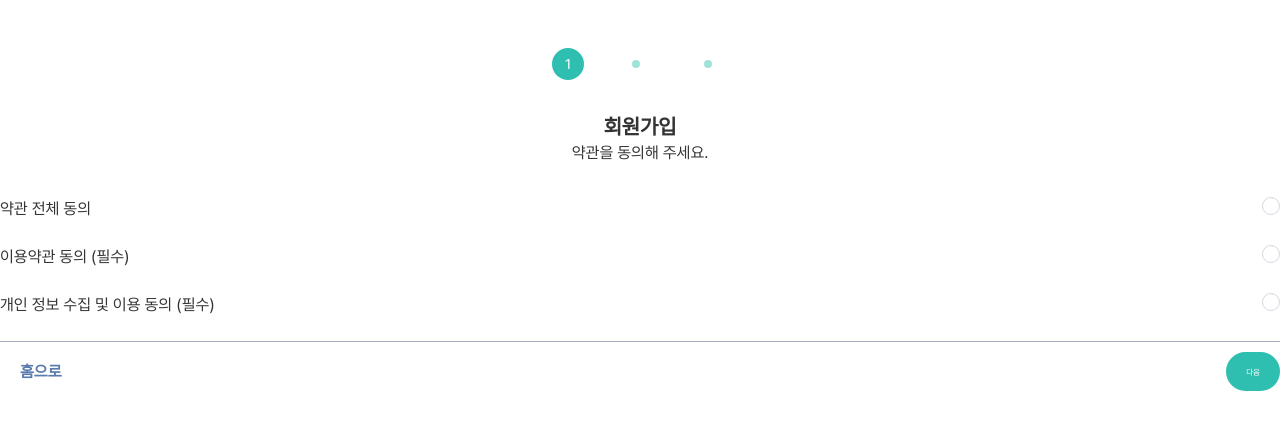
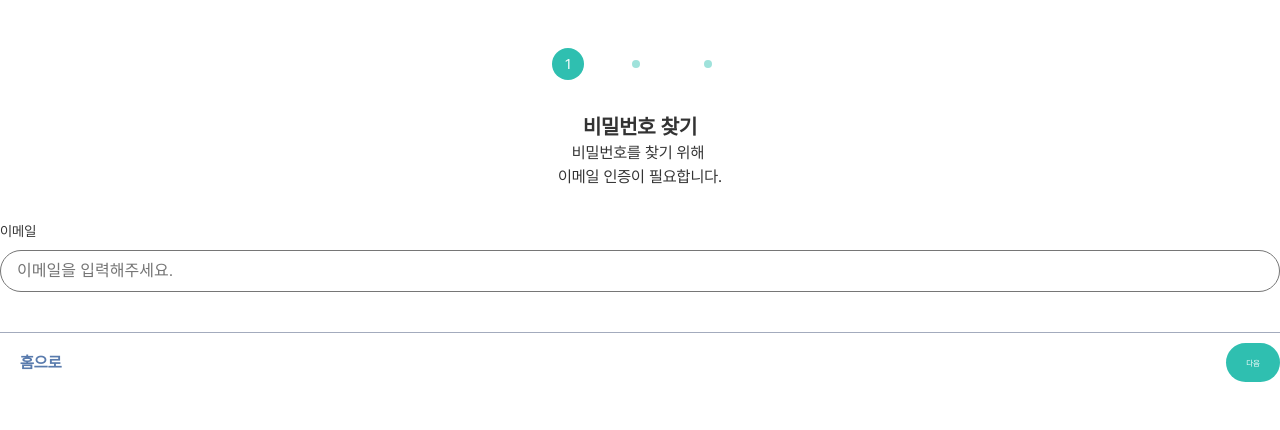
Before and after one commit to TEAM-LAGOON/THE_MANLI_FRONT, a Next.js app: page /test in a window 1280 px wide. Shown: the top 430 px of the page. Built offline with nearby package versions, Linux system fonts and the light colour scheme.

Commit message:
update: change password

```diff
--- a/src/components/Modules/FormLayout/FormLayout.tsx
+++ b/src/components/Modules/FormLayout/FormLayout.tsx
@@ -22,6 +22,12 @@ const FormLayout: React.FC<FormLayoutPropsType> = ({ children, ...props }) => {
           type={'regular-m'}
           value={formLayoutState.text[formLayoutState.currentNum - 1].description}
         />
+        {formLayoutState.text[formLayoutState.currentNum - 1].subText && (
+          <Text
+            type={'regular-m'}
+            value={formLayoutState.text[formLayoutState.currentNum - 1].subText}
+          />
+        )}
       </StepperWrapper>
       {children}
       <ButtonWrapper>
--- a/src/components/Modules/FormLayout/FormLayout.types.ts
+++ b/src/components/Modules/FormLayout/FormLayout.types.ts
@@ -16,4 +16,5 @@ export interface formLayoutStateType {
 export interface TextType {
   title: string;
   description: string;
+  subText?: string;
 }
--- a/src/components/Modules/InputInfo/InputInfo.tsx
+++ b/src/components/Modules/InputInfo/InputInfo.tsx
@@ -25,10 +25,6 @@ const InputInfo: React.FC<InputInfoPropsType> = ({
   useEffect(() => {
     nickNameCheck(inputValue.nickName);
   }, [inputValue.nickName]);
-
-  useEffect(() => {
-    console.log(inputValue);
-  }, [inputValue]);
 
   const emailCheck = (email: string) => {
     if (inputValue.email.length > 0) {
@@ -58,7 +54,7 @@ const InputInfo: React.FC<InputInfoPropsType> = ({
   const nickNameCheck = (nickName: string) => {
     if (inputValue.nickName.length > 0) {
       const regexResult = regexNickName(nickName);
-      console.log('regexResult', regexResult);
+
       setPass({ ...pass, nickName: regexResult });
 
       if (regexResult) {
--- /dev/null
+++ b/src/components/Templates/ChangePassword/ChangePassword.tsx
@@ -0,0 +1,199 @@
+import styled from '@emotion/styled';
+import { useEffect, useState } from 'react';
+import useMultiInput from '../../../hooks/useMultiInput';
+import { regexEmail } from '../../../utils';
+import { Container, Input, Text } from '../../Atoms';
+import { FormLayout, InputPassword } from '../../Modules';
+import { ChangePasswordPropsType, inputCheckState } from './ChangePassword.types';
+
+const ChangePassword: React.FC<ChangePasswordPropsType> = ({
+  changePasswordState,
+  setChangePasswordState,
+}) => {
+  const [inputValue, handleChangeInput] = useMultiInput({
+    email: '',
+    certification: '',
+  });
+
+  const [pass, setPass] = useState<inputCheckState>({
+    email: undefined,
+    certification: undefined,
+  });
+
+  useEffect(() => {
+    emailCheck(inputValue.email);
+  }, [inputValue.email]);
+
+  const [formLayoutState, setFormLayoutState] = useState({
+    maxNum: 3,
+    currentNum: 1,
+    text: [
+      {
+        title: '비밀번호 찾기',
+        description: '비밀번호를 찾기 위해 ',
+        subText: '이메일 인증이 필요합니다.',
+      },
+      {
+        title: '이메일 인증',
+        description: '인증번호를 발송하였습니다. ',
+        subText: '받으신 인증번호를 입력해 주세요.',
+      },
+      { title: '회원가입', description: '인증 번호를 입력해주세요.' },
+    ],
+  });
+
+  const nextHandler = (currentNum: number) => {
+    if (currentNum === 1) {
+      if (changePasswordState.inputEmail.emailPass) {
+        setFormLayoutState({ ...formLayoutState, currentNum: currentNum + 1 });
+      }
+    } else if (currentNum === 2) {
+      if (changePasswordState.inputCertification.certificationPass) {
+        setFormLayoutState({ ...formLayoutState, currentNum: currentNum + 1 });
+      }
+    } else if (currentNum === 3) {
+      if (
+        changePasswordState.inputPassword.passwordPass &&
+        changePasswordState.inputPassword.passwordCheckPass
+      ) {
+        alert('비밀 번호 변경 완료');
+      }
+    }
+  };
+
+  const emailCheck = (email: string) => {
+    if (inputValue.email.length > 0) {
+      const regexResult = regexEmail(email);
+      setPass({ ...pass, email: regexResult });
+
+      if (regexResult) {
+        setChangePasswordState({
+          ...changePasswordState,
+          inputEmail: {
+            ...changePasswordState.inputEmail,
+            email: inputValue.email,
+            emailPass: true,
+          },
+        });
+      } else {
+        setChangePasswordState({
+          ...changePasswordState,
+          inputEmail: {
+            ...changePasswordState.inputEmail,
+            emailPass: false,
+          },
+        });
+      }
+    }
+  };
+  const certificationCheck = (certification: string) => {
+    // TODO: 인증 regexResult 부분 수정 필요
+    const regexResult = true;
+    setPass({ ...pass, email: regexResult });
+
+    if (regexResult) {
+      setChangePasswordState({
+        ...changePasswordState,
+        inputCertification: {
+          ...changePasswordState.inputCertification,
+          certification: inputValue.certification,
+          certificationPass: true,
+        },
+      });
+    } else {
+      setChangePasswordState({
+        ...changePasswordState,
+        inputCertification: {
+          ...changePasswordState.inputCertification,
+          certificationPass: false,
+        },
+      });
+    }
+  };
+
+  return (
+    <Container>
+      <FormLayout
+        formLayoutState={formLayoutState}
+        setFormLayoutState={setFormLayoutState}
+        nextHandler={nextHandler}
+      >
+        {formLayoutState.currentNum === 1 ? (
+          <Wrapper>
+            <div className="input-wrapper">
+              <Text type={'regular-s'} align={'left'} value={'이메일'} />
+              <Input
+                className={pass.email === false ? 'input-error' : ''}
+                inputName={'email'}
+                fontSize={'2rem'}
+                padding={'1rem 2rem'}
+                inputValue={inputValue.email}
+                placeholderText={'이메일을 입력해주세요.'}
+                onAction={handleChangeInput}
+                onFocus={() => emailCheck(inputValue.email)}
+              />
+              {pass.email === false ? (
+                <Text
+                  style={{ textIndent: '1rem', marginTop: '0.5rem' }}
+                  type={'regular-sm'}
+                  value={'이메일을 확인해 주세요.'}
+                  color={'var(--error-500)'}
+                  align={'left'}
+                />
+              ) : (
+                <div style={{ height: '2rem' }} />
+              )}
+            </div>
+          </Wrapper>
+        ) : formLayoutState.currentNum === 2 ? (
+          <Wrapper>
+            <div className="input-wrapper">
+              <Text type={'regular-s'} align={'left'} value={'인증번호'} />
+              <Input
+                className={pass.certification === false ? 'input-error' : ''}
+                inputName={'email'}
+                fontSize={'2rem'}
+                padding={'1rem 2rem'}
+                inputValue={inputValue.email}
+                placeholderText={'인증번호를 입력해주세요.'}
+                onAction={handleChangeInput}
+                onFocus={() => certificationCheck(inputValue.certification)}
+              />
+              {pass.certification === false ? (
+                <Text
+                  style={{ textIndent: '1rem', marginTop: '0.5rem' }}
+                  type={'regular-sm'}
+                  value={'인증번호를 확인해 주세요.'}
+                  color={'var(--error-500)'}
+                  align={'left'}
+                />
+              ) : (
+                <div style={{ height: '2rem' }} />
+              )}
+            </div>
+          </Wrapper>
+        ) : (
+          <InputPassword
+            registerFormState={changePasswordState}
+            setRegisterFormState={setChangePasswordState}
+          />
+        )}
+      </FormLayout>
+    </Container>
+  );
+};
+
+export default ChangePassword;
+
+const Wrapper = styled.div`
+  width: 100%;
+  color: var(--text-400);
+
+  input {
+    margin-top: 1rem;
+  }
+
+  & .input-wrapper {
+    margin-bottom: 3rem;
+  }
+`;
--- /dev/null
+++ b/src/components/Templates/ChangePassword/index.ts
@@ -0,0 +1,2 @@
+export { default } from './ChangePassword';
+export type { ChangePasswordPropsType } from './ChangePassword.types';
--- a/src/components/Templates/RegisterForm/RegisterForm.tsx
+++ b/src/components/Templates/RegisterForm/RegisterForm.tsx
@@ -21,7 +21,6 @@ const RegisterForm: React.FC<RegisterFormPropsType> = ({ ...props }) => {
   });
 
   const nextHandler = (currentNum: number) => {
-    console.log('?', currentNum, registerFormState);
     if (currentNum === 1) {
       if (registerFormState.agreeToTerms.pass) {
         setFormLayoutState({
--- a/src/components/Templates/index.ts
+++ b/src/components/Templates/index.ts
@@ -2,3 +2,4 @@ export { default as LoginForm } from './LoginForm';
 export { default as RegisterForm } from './RegisterForm';
 export { default as CourseForm } from './CourseForm';
 export { default as ProfileForm } from './ProfileForm';
+export { default as ChangePassword } from './ChangePassword';
--- a/src/pages/test.tsx
+++ b/src/pages/test.tsx
@@ -1,6 +1,6 @@
 import { NextPage } from 'next';
 import { useEffect, useState } from 'react';
-import { LoginForm, RegisterForm } from '../components';
+import { ChangePassword, LoginForm, RegisterForm } from '../components';
 import { useInput } from '../hooks';
 import useMultiInput from '../hooks/useMultiInput';
 
@@ -21,9 +21,9 @@ const Test: NextPage = () => {
     },
   });
 
-  useEffect(() => {
-    console.log(registerFormState);
-  }, [registerFormState]);
+  // useEffect(() => {
+  //   console.log(registerFormState);
+  // }, [registerFormState]);
 
   // const [inputValue, handleChangeInput] = useMultiInput({ email: '', password: '' });
 
@@ -31,13 +31,30 @@ const Test: NextPage = () => {
   //   inputValue: inputValue,
   //   handleChangeInput: handleChangeInput,
   // };
+  const [changePasswordState, setChangePasswordState] = useState({
+    inputEmail: { email: '', emailPass: false },
+    inputCertification: { certification: '', certificationPass: false },
+    inputPassword: {
+      password: '',
+      passwordPass: false,
+      passwordCheck: '',
+      passwordCheckPass: false,
+    },
+  });
 
+  useEffect(() => {
+    console.log('?', changePasswordState);
+  }, [changePasswordState]);
   return (
     <>
       {/* <LoginForm {...LoginFormtestProps} /> */}
-      <RegisterForm
+      {/* <RegisterForm
         registerFormState={registerFormState}
         setRegisterFormState={setRegisterFormState}
+      /> */}
+      <ChangePassword
+        changePasswordState={changePasswordState}
+        setChangePasswordState={setChangePasswordState}
       />
       <div style={{ maxWidth: '360px' }}></div>
     </>
```
Also changed, not shown: src/components/Templates/ChangePassword/ChangePassword.types.ts (added, +9 -0 lines).
